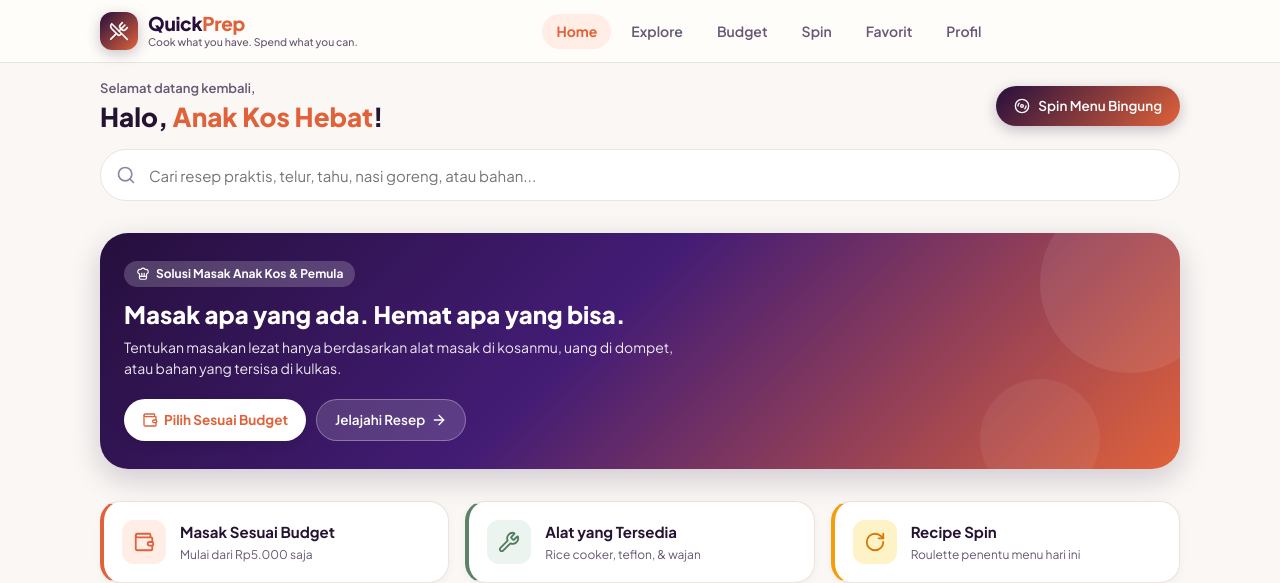
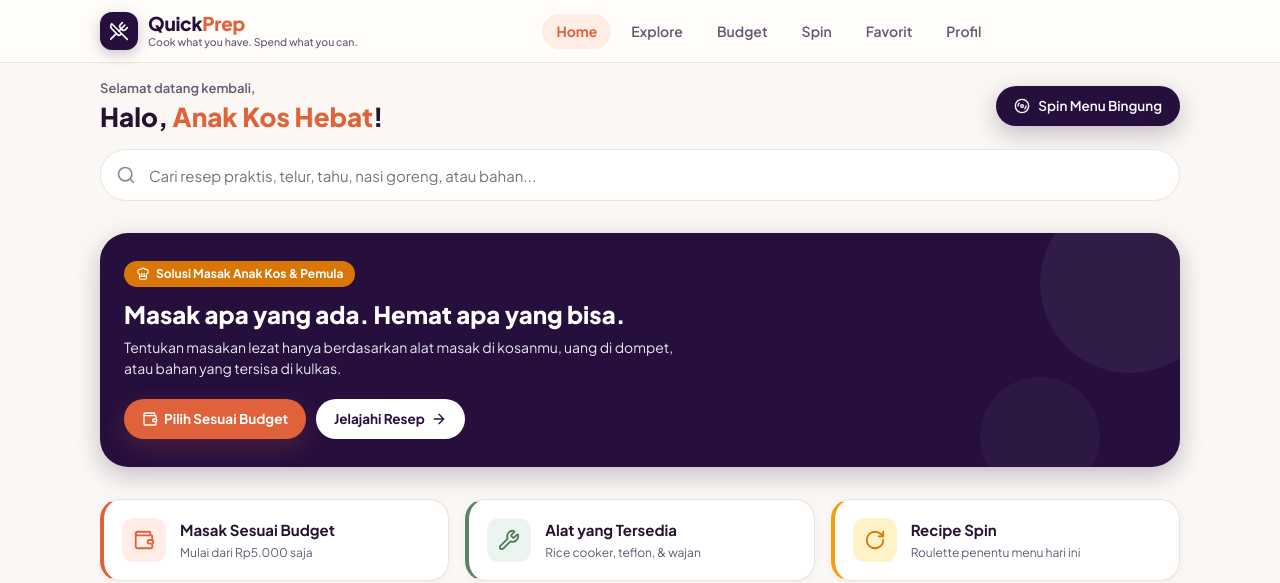
Before and after one commit to octa-via0111/QuickPrep, a React (Vite) app in the folder frontend/: page / in a window 1280 px wide. Shown: the top 583 px of the page. Built offline with nearby package versions, Linux system fonts and the light colour scheme; no server answers.

Commit message:
style: remove color gradients in favor of solid flat multi-color palette (Ungu Gelap, Terracotta, Sage, Amber)

```diff
--- a/frontend/src/components/BottomNav.jsx
+++ b/frontend/src/components/BottomNav.jsx
@@ -82,9 +82,7 @@ export const BottomNav = () => {
                     width: '46px',
                     height: '46px',
                     borderRadius: '50%',
-                    background: isActive
-                      ? 'linear-gradient(135deg, #260F3D 0%, #E0623A 100%)'
-                      : 'linear-gradient(135deg, #3B165E 0%, #E0623A 100%)',
+                    background: 'var(--purple-dark)',
                     color: '#FFFFFF',
                     display: 'flex',
                     alignItems: 'center',
--- a/frontend/src/components/Navbar.jsx
+++ b/frontend/src/components/Navbar.jsx
@@ -59,7 +59,7 @@ export const Navbar = () => {
             width: '38px',
             height: '38px',
             borderRadius: '12px',
-            background: 'linear-gradient(135deg, #260F3D 0%, #E0623A 100%)',
+            background: 'var(--purple-dark)',
             display: 'flex',
             alignItems: 'center',
             justifyContent: 'center',
@@ -138,8 +138,8 @@ export const Navbar = () => {
               style={{
                 padding: '7px 15px',
                 fontSize: '13px',
-                background: 'linear-gradient(135deg, #260F3D 0%, #E0623A 100%)',
-                boxShadow: '0 4px 12px rgba(38, 15, 61, 0.25)'
+                background: 'var(--primary)',
+                boxShadow: 'var(--shadow-warm)'
               }}
             >
               <Download size={14} />
--- a/frontend/src/components/RecipeCard.jsx
+++ b/frontend/src/components/RecipeCard.jsx
@@ -55,16 +55,6 @@ export const RecipeCard = ({ recipe }) => {
             e.currentTarget.src = 'https://images.unsplash.com/photo-1546069901-ba9599a7e63c?auto=format&fit=crop&w=600&q=80';
           }}
         />
-
-        {/* Gradient shadow for contrast */}
-        <div style={{
-          position: 'absolute',
-          top: 0,
-          left: 0,
-          right: 0,
-          height: '60px',
-          background: 'linear-gradient(180deg, rgba(0,0,0,0.35) 0%, transparent 100%)'
-        }} />
 
         {/* Difficulty Badge Top Left */}
         <div style={{
--- a/frontend/src/components/SpinWheel.jsx
+++ b/frontend/src/components/SpinWheel.jsx
@@ -235,8 +235,8 @@ export const SpinWheel = ({ recipes = [], onSelectRecipe }) => {
           cursor: spinning ? 'not-allowed' : 'pointer',
           opacity: spinning ? 0.75 : 1,
           transform: spinning ? 'scale(0.98)' : 'scale(1)',
-          background: 'linear-gradient(135deg, #260F3D 0%, #E0623A 100%)',
-          boxShadow: '0 6px 20px rgba(38, 15, 61, 0.3)'
+          background: 'var(--purple-dark)',
+          boxShadow: 'var(--shadow-purple)'
         }}
       >
         <RotateCw size={20} className={spinning ? 'animate-spin' : ''} />
--- a/frontend/src/pages/HomePage.jsx
+++ b/frontend/src/pages/HomePage.jsx
@@ -63,8 +63,8 @@ export const HomePage = () => {
             style={{
               padding: '10px 18px',
               fontSize: '13.5px',
-              background: 'linear-gradient(135deg, #260F3D 0%, #E0623A 100%)',
-              boxShadow: '0 4px 14px rgba(38, 15, 61, 0.25)'
+              background: 'var(--purple-dark)',
+              boxShadow: 'var(--shadow-purple)'
             }}
           >
             <Disc3 size={16} />
@@ -90,15 +90,15 @@ export const HomePage = () => {
         </form>
       </section>
 
-      {/* 2. Hero Cozy Banner QuickPrep */}
+      {/* 2. Hero Cozy Banner QuickPrep (Solid Ungu Gelap) */}
       <section style={{
         position: 'relative',
-        background: 'linear-gradient(135deg, #260F3D 0%, #431C75 45%, #E0623A 100%)',
+        background: 'var(--purple-dark)',
         borderRadius: 'var(--radius-xl)',
         padding: '28px 24px',
         color: '#FFFFFF',
         overflow: 'hidden',
-        boxShadow: '0 10px 30px rgba(38, 15, 61, 0.2)'
+        boxShadow: 'var(--shadow-purple)'
       }}>
         {/* Background decorative pattern circles */}
         <div style={{
@@ -108,7 +108,7 @@ export const HomePage = () => {
           width: '180px',
           height: '180px',
           borderRadius: '50%',
-          background: 'rgba(255, 255, 255, 0.08)'
+          background: 'rgba(255, 255, 255, 0.05)'
         }} />
         <div style={{
           position: 'absolute',
@@ -117,7 +117,7 @@ export const HomePage = () => {
           width: '120px',
           height: '120px',
           borderRadius: '50%',
-          background: 'rgba(255, 255, 255, 0.06)'
+          background: 'rgba(255, 255, 255, 0.03)'
         }} />
 
         <div style={{ position: 'relative', zIndex: 2, maxWidth: '580px' }}>
@@ -125,8 +125,8 @@ export const HomePage = () => {
             display: 'inline-flex',
             alignItems: 'center',
             gap: '6px',
-            background: 'rgba(255, 255, 255, 0.2)',
-            backdropFilter: 'blur(4px)',
+            background: 'var(--amber)',
+            color: '#FFFFFF',
             padding: '4px 12px',
             borderRadius: '999px',
             fontSize: '12px',
@@ -148,8 +148,8 @@ export const HomePage = () => {
             <Link
               to="/budget"
               style={{
-                background: '#FFFFFF',
-                color: 'var(--primary)',
+                background: 'var(--primary)',
+                color: '#FFFFFF',
                 fontWeight: '700',
                 fontSize: '13.5px',
                 padding: '10px 18px',
@@ -157,7 +157,7 @@ export const HomePage = () => {
                 display: 'inline-flex',
                 alignItems: 'center',
                 gap: '6px',
-                boxShadow: '0 4px 12px rgba(0,0,0,0.1)'
+                boxShadow: 'var(--shadow-warm)'
               }}
             >
               <Wallet size={16} />
@@ -167,10 +167,9 @@ export const HomePage = () => {
             <Link
               to="/explore"
               style={{
-                background: 'rgba(255, 255, 255, 0.15)',
-                color: '#FFFFFF',
-                border: '1px solid rgba(255, 255, 255, 0.3)',
-                fontWeight: '600',
+                background: '#FFFFFF',
+                color: 'var(--purple-dark)',
+                fontWeight: '700',
                 fontSize: '13.5px',
                 padding: '10px 18px',
                 borderRadius: '999px',
--- a/frontend/src/pages/ProfilePage.jsx
+++ b/frontend/src/pages/ProfilePage.jsx
@@ -333,13 +333,13 @@ export const ProfilePage = () => {
 
       {/* 4. Bagian Tentang QuickPrep (About) */}
       <section style={{ display: 'flex', flexDirection: 'column', gap: '20px' }}>
-        {/* Hero Branding About */}
+        {/* Hero Branding About (Solid Ungu Gelap) */}
         <div className="card" style={{
           padding: '32px 24px',
-          background: 'linear-gradient(135deg, #260F3D 0%, #431C75 45%, #E0623A 100%)',
+          background: 'var(--purple-dark)',
           color: '#FFFFFF',
           textAlign: 'center',
-          boxShadow: '0 8px 28px rgba(38, 15, 61, 0.25)'
+          boxShadow: 'var(--shadow-purple)'
         }}>
           <div style={{
             width: '56px',
@@ -456,7 +456,8 @@ export const ProfilePage = () => {
                   width: '100%',
                   padding: '12px',
                   fontSize: '14px',
-                  background: 'linear-gradient(135deg, #260F3D 0%, #E0623A 100%)'
+                  background: 'var(--primary)',
+                  boxShadow: 'var(--shadow-warm)'
                 }}
               >
                 <Download size={16} />
--- a/frontend/src/styles/index.css
+++ b/frontend/src/styles/index.css
@@ -1,42 +1,44 @@
-/* QuickPrep Design System - Cozy Kitchen with Deep Royal Purple Accent */
+/* QuickPrep Design System - Solid Palette (Ungu Gelap, Terracotta, Sage, Amber) */
 :root {
   --bg-main: #FAF7F4;
   --bg-card: #FFFFFF;
   --bg-card-warm: #FCF9F6;
   --bg-secondary: #F3ECE5;
 
-  /* Primary Warm Terracotta */
+  /* Solid Warna Utama 1: Terracotta (Oranye Hangat) */
   --primary: #E0623A;
   --primary-hover: #C85228;
   --primary-light: #FFEDE6;
   --primary-dark: #A33B18;
 
-  /* Ungu Gelap (Deep Royal Purple / Plum) */
+  /* Solid Warna Utama 2: Ungu Gelap (Deep Royal Purple) */
   --purple-dark: #260F3D;
-  --purple-main: #3E1864;
-  --purple-accent: #5D268E;
+  --purple-main: #381559;
+  --purple-hover: #351458;
   --purple-light: #F4EEFB;
   --purple-border: #E5D6F5;
-  --purple-hover: #351460;
-  --gradient-brand: linear-gradient(135deg, #260F3D 0%, #4A1B78 45%, #E0623A 100%);
-  --gradient-purple: linear-gradient(135deg, #260F3D 0%, #3E1864 100%);
-  --gradient-spin: linear-gradient(135deg, #3B165E 0%, #E0623A 100%);
 
-  /* Typography Colors - Infused with Deep Plum Tone */
-  --text-main: #241432;
-  --text-muted: #665773;
-  --text-light: #9486A2;
-
+  /* Solid Warna 3: Sage Green (Hijau Sage Alami) */
   --sage: #4E7C5D;
   --sage-light: #EBF4EE;
   --sage-dark: #375B43;
 
+  /* Solid Warna 4: Amber / Kuning Mustard */
+  --amber: #D97706;
+  --amber-light: #FEF3C7;
+  --warning-amber: #D97706;
+  --warning-amber-light: #FEF3C7;
+
+  /* Solid Status Colors */
   --alert-red: #D9534F;
   --alert-red-light: #FDE8E8;
   --success-green: #2E7D32;
   --success-green-light: #E8F5E9;
-  --warning-amber: #D97706;
-  --warning-amber-light: #FEF3C7;
+
+  /* Typography Colors */
+  --text-main: #241432;
+  --text-muted: #665773;
+  --text-light: #9486A2;
 
   --border-subtle: #ECE4DC;
   --border-focus: #E0623A;
@@ -45,7 +47,7 @@
   --shadow-md: 0 6px 18px rgba(38, 15, 61, 0.07);
   --shadow-lg: 0 12px 32px rgba(38, 15, 61, 0.1);
   --shadow-warm: 0 8px 24px rgba(224, 98, 58, 0.2);
-  --shadow-purple: 0 8px 24px rgba(62, 24, 100, 0.2);
+  --shadow-purple: 0 8px 24px rgba(38, 15, 61, 0.25);
 
   --radius-sm: 8px;
   --radius-md: 14px;
```
